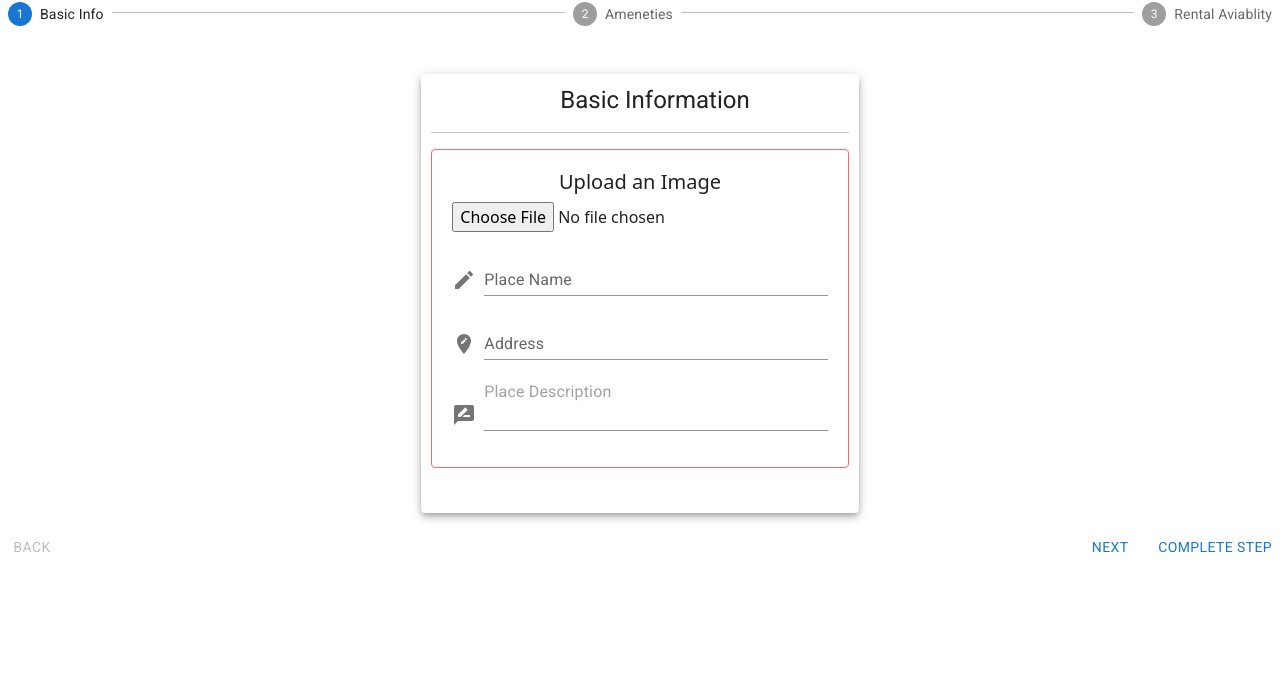
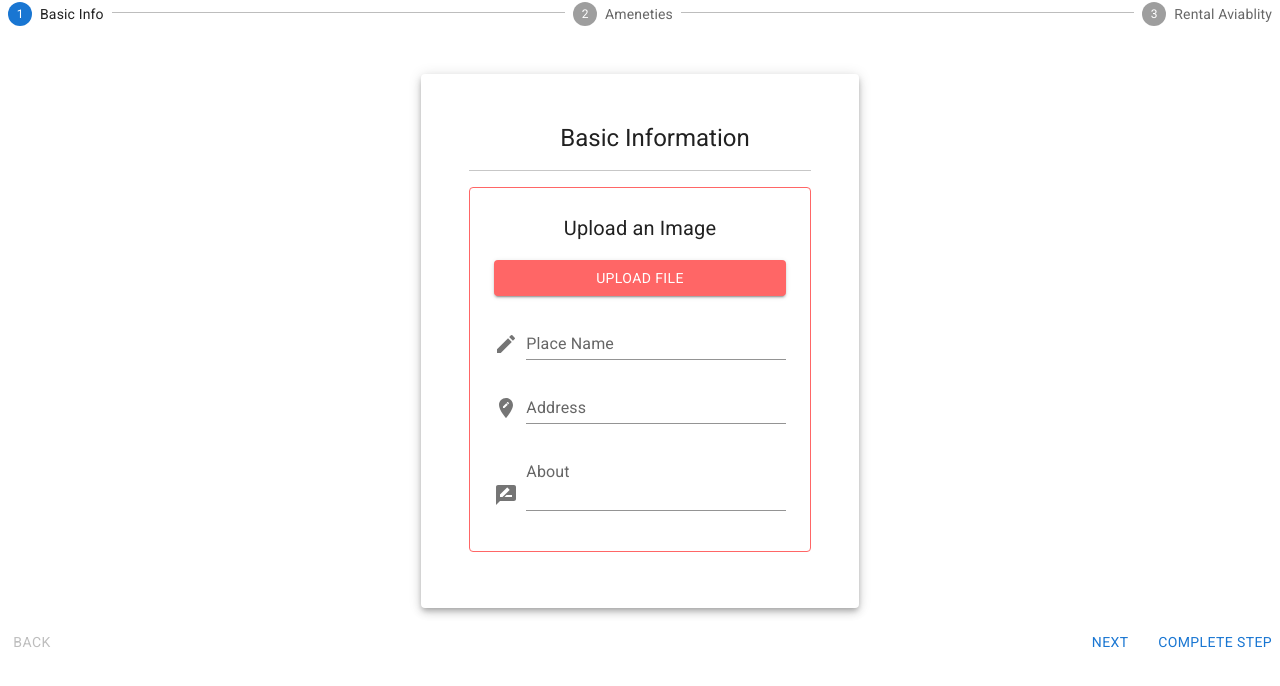
Before and after one commit to Anurag-Kishor/HolidayHomes, a React (Create React App) app in the folder frontend/my-app/: page /addplace in a window 1280 px wide. Shown: the top 686 px of the page. Built offline with nearby package versions, Linux system fonts and the light colour scheme.

Commit message:
BasicInfo modifications

```diff
--- a/frontend/my-app/src/Components/BasicInfo.js
+++ b/frontend/my-app/src/Components/BasicInfo.js
@@ -1,27 +1,31 @@
-import * as React from 'react';
-import EditLocationIcon from '@mui/icons-material/EditLocation';
-import InsertInvitationIcon from '@mui/icons-material/InsertInvitation';
-import RateReviewIcon from '@mui/icons-material/RateReview';
-import CreateIcon from '@mui/icons-material/Create';
-import { Rating, Typography, Divider, Paper, TextField } from "@mui/material";
-import Box from '@mui/material/Box';
+import * as React from "react";
+import EditLocationIcon from "@mui/icons-material/EditLocation";
+import InsertInvitationIcon from "@mui/icons-material/InsertInvitation";
+import RateReviewIcon from "@mui/icons-material/RateReview";
+import CreateIcon from "@mui/icons-material/Create";
 import {
-    Col,
-    Image,
-    Navbar,
-    Row,
-    Card,
-    Container,
-} from "react-bootstrap";
+  Rating,
+  Typography,
+  Divider,
+  Paper,
+  TextField,
+  Button,
+} from "@mui/material";
+import Box from "@mui/material/Box";
+import { Col, Row } from "react-bootstrap";
 
 export default function BasicInfo() {
-
-
   return (
-        <Row style={{ display: "flex", flexDirection: "row", justifyContent: "center" }}>
+    <Row
+      style={{
+        display: "flex",
+        flexDirection: "row",
+        justifyContent: "center",
+      }}
+    >
       <Col md={5}>
         <Row className="px-5 pt-5">
-                    <Paper elevation={5} style={{ padding: 10 }}>
+          <Paper elevation={5} className="p-5">
             <Typography variant="h5" align="center" style={{ marginLeft: 30 }}>
               Basic Information
             </Typography>
@@ -30,23 +34,34 @@ export default function BasicInfo() {
             <Paper
               variant="outlined"
               style={{
-                                padding: 20,
+                // padding: 20,
                 borderColor: "#ff6666",
-                                marginBottom: 35,
+                // marginBottom: 35,
+              }}
+              className="p-4 mb-2"
+            >
+              <Row className="h-100 d-flex flex-row align-items-center mb-3">
+                <Typography variant="h6" className="mb-3">
+                  Upload an Image
+                </Typography>
+                <Box sx={{ display: "flex", alignItems: "flex-end" }}>
+                  <Button
+                    variant="contained"
+                    component="label"
+                    fullWidth
+                    style={{
+                      backgroundColor: "#FF6666",
+                      borderColor: "#ff6666",
                     }}
                   >
-                            <Row className="h-100 d-flex flex-row align-items-center mb-3">
-                                <h5>Upload an Image</h5>
-                                <Box sx={{ display: "flex", alignItems: "flex-end" }}>
-
-                                    <input type="file" name="img" />
+                    Upload File
+                    <input type="file" hidden />
+                  </Button>
                 </Box>
               </Row>
               <Row className="h-100 d-flex flex-row align-items-center mb-3">
                 <Box sx={{ display: "flex", alignItems: "flex-end" }}>
-                                    <CreateIcon
-                                        sx={{ color: "action.active", mr: 1, my: 0.5 }}
-                                    />
+                  <CreateIcon sx={{ color: "action.active", mr: 1, my: 0.5 }} />
                   <TextField
                     id="input-with-sx"
                     label="Place Name"
@@ -78,6 +93,7 @@ export default function BasicInfo() {
                   <TextField
                     placeholder="Place Description"
                     multiline
+                    label="About"
                     variant="standard"
                     color="warning"
                     fullWidth
@@ -87,9 +103,9 @@ export default function BasicInfo() {
                 </Box>
               </Row>
             </Paper>
-
           </Paper>
         </Row>
       </Col>
-        </Row>);
+    </Row>
+  );
 }
```
Lines whose indentation alone changed are shown as unchanged.
